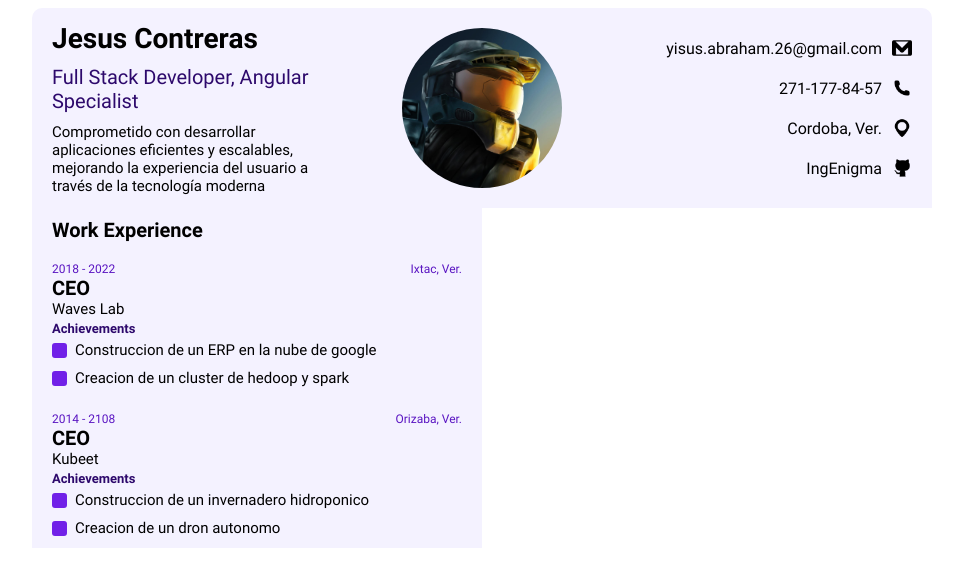
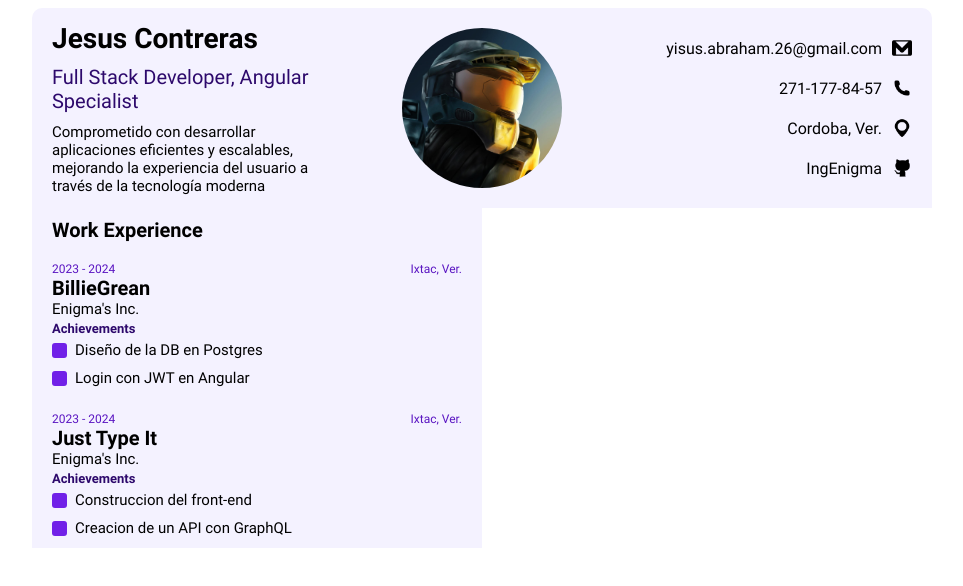
Before and after one commit to IngEnigma/IngEnigma.github.io, an Angular app: page / in a window 1280 px wide. Shown: the top 586 px of the page, without its empty margins (158-1121 px from the left). Built offline with nearby package versions, Linux system fonts and the light colour scheme.

Commit message:
work_experience branch finished #2

```diff
--- a/src/app/work-experience/work-experience.component.ts
+++ b/src/app/work-experience/work-experience.component.ts
@@ -16,24 +16,24 @@ export class WorkExperienceComponent {
 
   ngOnInit(): void {
     let work1 = {
-      fecha: "2018 - 2022",
+      fecha: "2023 - 2024",
       ubicacion: "Ixtac, Ver.",
-      puesto: "CEO",
-      empresa: "Waves Lab",
+      puesto: "BillieGrean",
+      empresa: "Enigma's Inc.",
       logro: [
-        {descripccion:"Construccion de un ERP en la nube de google"},
-        {descripccion:"Creacion de un cluster de hedoop y spark"}
+        {descripccion:"Diseño de la DB en Postgres"},
+        {descripccion:"Login con JWT en Angular"}
       ]
     };
 
     let work2 = {
-      fecha: "2014 - 2108",
-      ubicacion: "Orizaba, Ver.",
-      puesto: "CEO",
-      empresa: "Kubeet",
+      fecha: "2023 - 2024",
+      ubicacion: "Ixtac, Ver.",
+      puesto: "Just Type It",
+      empresa: "Enigma's Inc.",
       logro: [
-        {descripccion:"Construccion de un invernadero hidroponico"},
-        {descripccion:"Creacion de un dron autonomo"}
+        {descripccion:"Construccion del front-end"},
+        {descripccion:"Creacion de un API con GraphQL"}
       ]
     };
 
```
